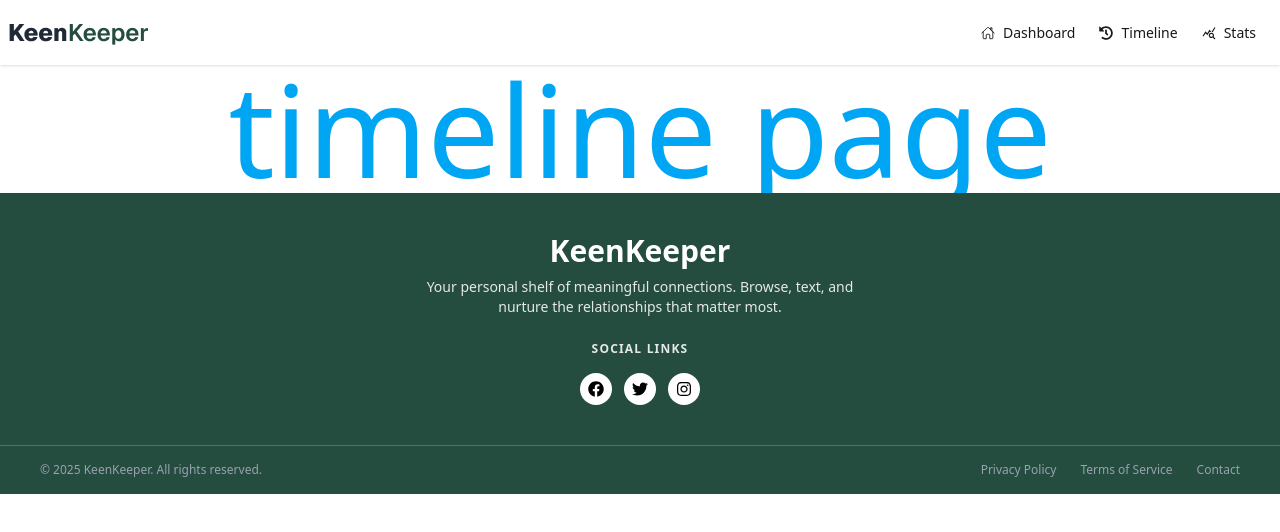
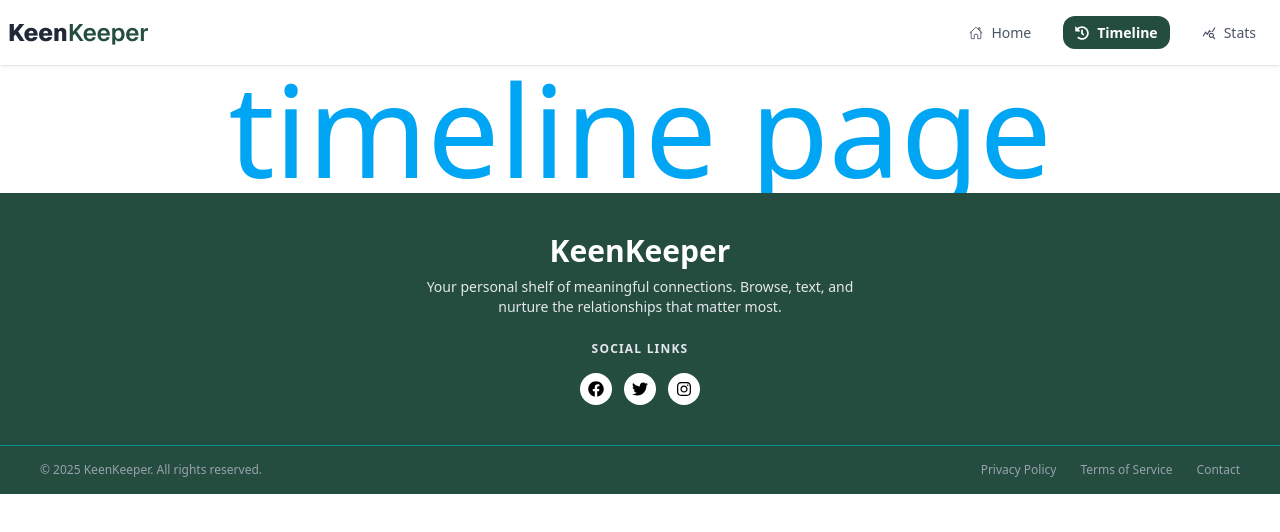
Before and after one commit to mubasshirkamali2009-art/Asssingment7, a Next.js app: page /timeline in a window 1280 px wide. Shown: the top 532 px of the page. Built offline with nearby package versions, Linux system fonts and the light colour scheme.

Commit message:
active higlighter done

```diff
--- a/next.config.mjs
+++ b/next.config.mjs
@@ -1,6 +1,19 @@
 /** @type {import('next').NextConfig} */
 const nextConfig = {
   /* config options here */
+   images: {
+    remotePatterns: [
+      {
+        protocol: 'https',
+        hostname: '**',
+        port: '',
+        pathname: '**',
+        search: '',
+      },
+    ],
+  }
 };
 
+
+
 export default nextConfig;
--- a/src/app/layout.js
+++ b/src/app/layout.js
@@ -1,7 +1,7 @@
 import { Geist, Geist_Mono } from "next/font/google";
 import "./globals.css";
 import Navbar from "@/components/shared/Navbar";
-import Footer from "@/components/Footer";
+import Footer from "@/components/shared/Footer";
 
 const geistSans = Geist({
   variable: "--font-geist-sans",
--- a/src/app/page.js
+++ b/src/app/page.js
@@ -1,9 +1,5 @@
-
+import { redirect } from 'next/navigation';
 
 export default function Home() {
-  return (
- <div>
-  <h1 className="text-sky-500 bg-white text-9xl text-center">hello world</h1>
- </div>
-  );
+  redirect('/home');
 }
--- a/src/components/shared/Navbar.jsx
+++ b/src/components/shared/Navbar.jsx
@@ -1,32 +1,44 @@
+'use client';
 import React from 'react';
-import logoimg from "../../assets/img/logo.png"
+import logoimg from "../../assets/img/logo.png";
 import Image from 'next/image';
 import Link from 'next/link';
+import { usePathname } from 'next/navigation';
 import { IoHomeOutline } from "react-icons/io5";
 import { FaHistory } from "react-icons/fa";
 import { MdOutlineQueryStats } from "react-icons/md";
 
+const Navbar = () => {
+  const pathname = usePathname();
 
-const Navbar = () => {
-
-  const links=<>
- <li><Link href="/home"><IoHomeOutline />Dashboard</Link></li>
- <li><Link href="/timeline"><FaHistory />
-Timeline</Link></li>
- <li><Link href="/starts"><MdOutlineQueryStats />
-Stats</Link></li>
-
-</>
+  const linkClass = (path) =>
+    pathname === path
+      ? 'text-white font-bold rounded-xl bg-[#244D3F]'
+      : 'text-gray-600 hover:text-teal-600 hover:font-bold';
 
   return (
     <div>
       <div className="navbar bg-base-100 shadow-sm">
         <div className="flex-1">
-  <Image src={logoimg} alt="keeplogo" />
+          <Image src={logoimg} alt="keeplogo"  />
         </div>
         <div className="flex-none">
-    <ul className="menu menu-horizontal px-1">
-      {links}
+          <ul className="menu menu-horizontal px-1 gap-5">
+            <li>
+              <Link href="/home" className={linkClass('/home')}>
+                <IoHomeOutline /> Home
+              </Link>
+            </li>
+            <li>
+              <Link href="/timeline" className={linkClass('/timeline')}>
+                <FaHistory /> Timeline
+              </Link>
+            </li>
+            <li>
+              <Link href="/starts" className={linkClass('/starts')}>
+                <MdOutlineQueryStats /> Stats
+              </Link>
+            </li>
           </ul>
         </div>
       </div>
```
Also changed, not shown: src/components/shared/Footer.jsx (renamed from src/components/Footer.jsx). Lines whose indentation alone changed are shown as unchanged.
